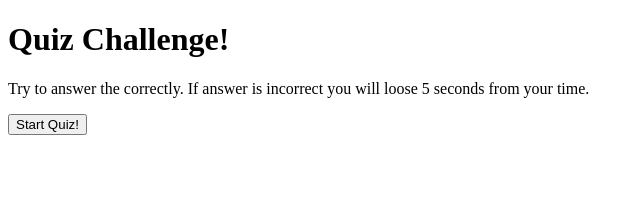
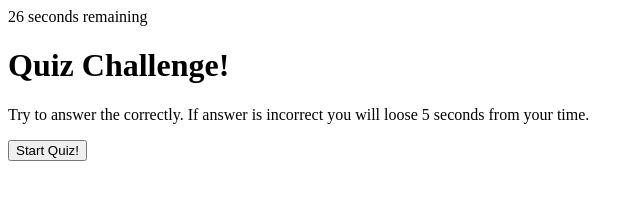
Before and after one commit to andrewspadaro/Quiz, a plain HTML site: page quiz.html in a window 1280 px wide. Shown: the whole page, without its empty margins (0-644 px from the left). Drawn offline with Linux system fonts and the light colour scheme.

Commit message:
timer added

```diff
--- a/java.js
+++ b/java.js
@@ -5,3 +5,18 @@
 //figure out how to take 5 seconds off timer for every incorrect answer
 //create a high score page with prompt to enter initials
 //store scores to local computer
+
+var timeLeft = 30;
+    var elem = document.getElementById('timer');
+
+    var timerId = setInterval(countdown, 1000);
+
+    function countdown() {
+      if (timeLeft == -1) {
+        clearTimeout(timerId);
+        doSomething();
+      } else {
+        elem.innerHTML = timeLeft + ' seconds remaining';
+        timeLeft--;
+      }
+    }
--- a/quiz.html
+++ b/quiz.html
@@ -9,6 +9,8 @@
 <body>
 
  <div>
+    <div id="timer">
+    </div>
         <h1>
             Quiz Challenge!
         </h1>
```
